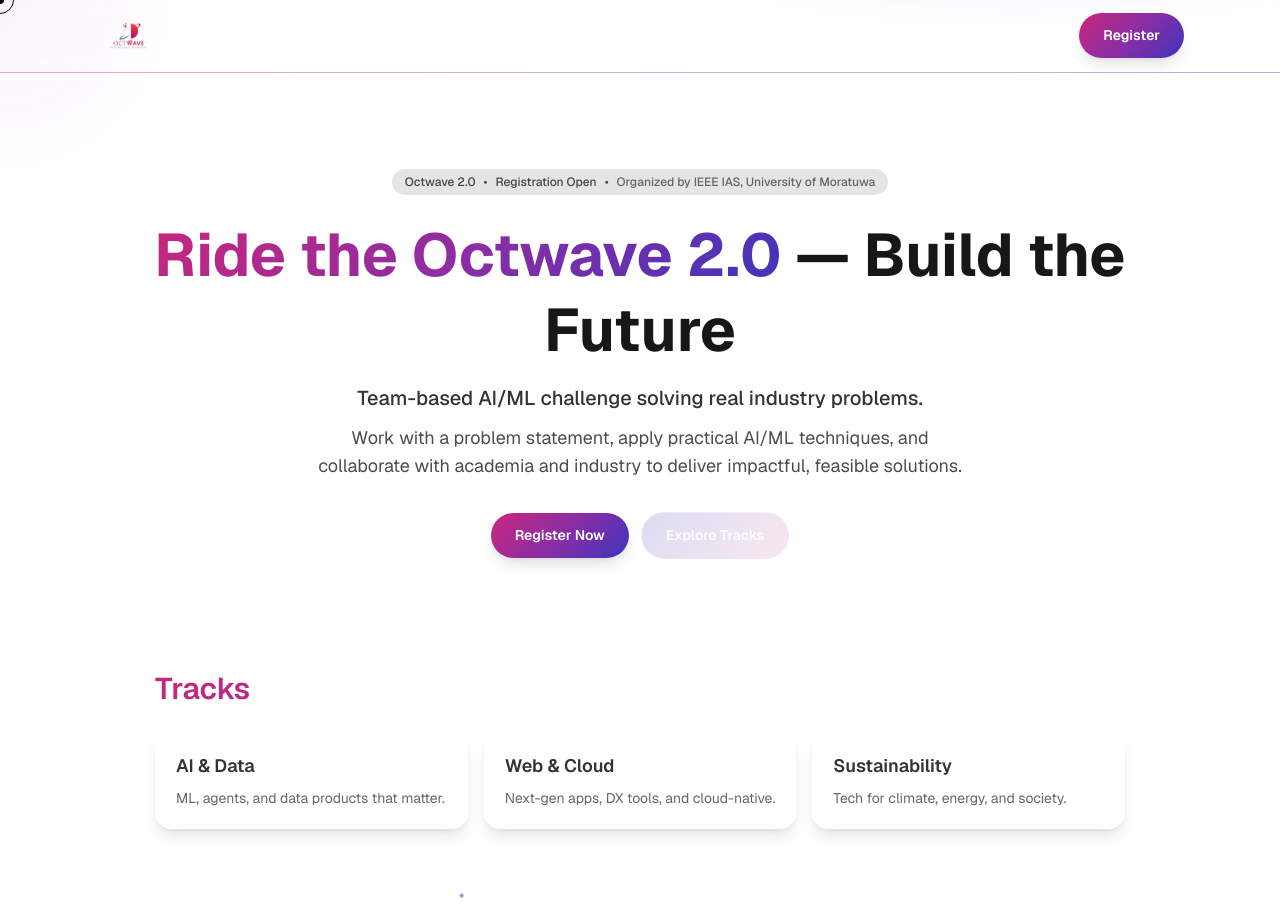
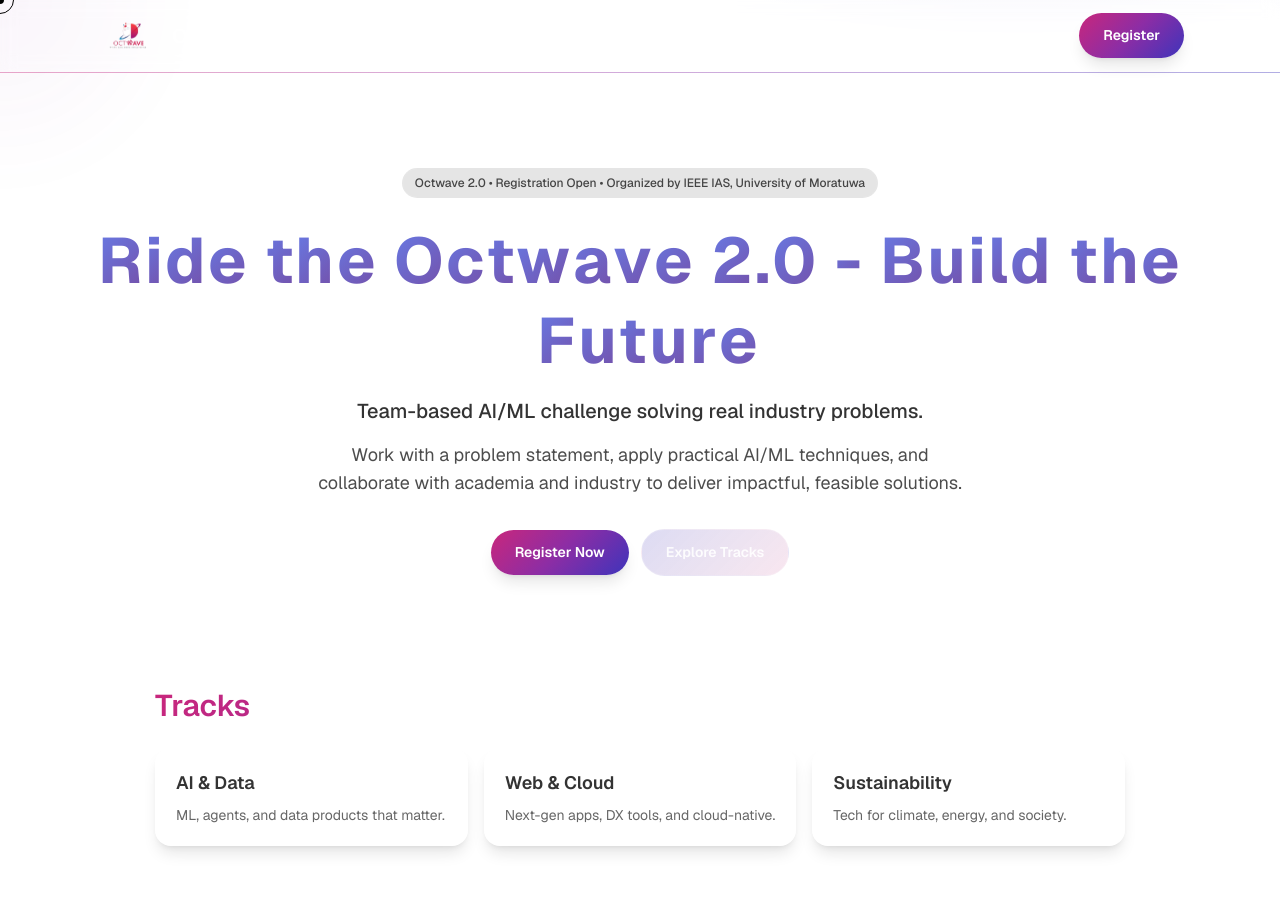
Before and after one commit to renulucshmi/Octwave-2.0, a Next.js app: page / in a window 1280 px wide. Shown: the top 906 px of the page. Built offline with nearby package versions, Linux system fonts and the light colour scheme.

Commit message:
feat: enhance animation and loading experience; optimize component hydration

```diff
--- a/src/app/page.tsx
+++ b/src/app/page.tsx
@@ -1,30 +1,172 @@
+"use client";
 import Image from "next/image";
-import VectorTimeline from "@/components/timeline";
+import dynamic from "next/dynamic";
 import SmoothFollower from "@/components/SmoothFollowercursot";
+import { useEffect, useState } from "react";
+
+// Dynamically import VectorTimeline to avoid hydration issues
+const VectorTimeline = dynamic(() => import("@/components/timeline"), {
+  ssr: false,
+  loading: () => <div className="min-h-[400px] flex items-center justify-center">
+    <div className="animate-pulse text-center">
+      <div className="w-8 h-8 mx-auto mb-2 bg-gradient-to-r from-[var(--octwave-from)] to-[var(--octwave-to)] rounded-full"></div>
+      <p className="text-sm text-black/60 dark:text-white/60">Loading timeline...</p>
+    </div>
+  </div>
+});
+
+// Custom hook for dash animation - made faster
+function useDashAnimation(text: string, letterDelay: number = 100) { // Reduced from 300 to 100
+  const [animationStarted, setAnimationStarted] = useState(false);
+  const [animationComplete, setAnimationComplete] = useState(false);
+  const [showContent, setShowContent] = useState(false);
+
+  useEffect(() => {
+    const timer = setTimeout(() => {
+      setAnimationStarted(true);
+    }, 200); // Reduced from 500 to 200
+
+    return () => clearTimeout(timer);
+  }, []);
+
+  const handleAnimationEnd = () => {
+    setAnimationComplete(true);
+    setTimeout(() => {
+      setShowContent(true);
+    }, 300); // Reduced from 800 to 300
+  };
+
+  return { animationStarted, animationComplete, showContent, handleAnimationEnd };
+}
+
 export default function Home() {
+  const mainHeading = "Ride the Octwave 2.0 - Build the Future";
+  const badgeText = "Octwave 2.0 • Registration Open • Organized by IEEE IAS, University of Moratuwa";
+  const firstParagraph = "Team-based AI/ML challenge solving real industry problems.";
+  const secondParagraph = "Work with a problem statement, apply practical AI/ML techniques, and collaborate with academia and industry to deliver impactful, feasible solutions.";
+
+  const dashAnimation = useDashAnimation(mainHeading);
+
   return (
     <div className="min-h-screen flex flex-col">
+      <style jsx>{`
+        @keyframes dash {
+          0% {
+            transform: skew(-30deg,0deg) translateX(300%) scale(.8);
+            opacity: 1;
+          }
+          40% {
+            transform: skew(10deg,0deg) translateX(100%) scale(.9);
+          }
+          60% {
+            transform: skew(10deg,0deg) translateX(-10px) scale(1.2);
+          }
+          70% {
+            transform: skew(0,0deg) translateX(0) scale(1.3);
+          }
+          75% {
+            transform: skew(0,0deg) translateX(0) scale(1.3);
+          }
+          90% {
+            transform: skew(0,0deg) translateX(0) scale(.85);
+          }
+          100% {
+            transform: translateY(0) scale(1);
+            opacity: 1;
+          }
+        }
+        @keyframes done-animating {
+          0% {
+            transform: scale(1);
+          }
+          50% {
+            transform: scale(1.1);
+          }
+          100% {
+            transform: scale(1);
+          }
+        }
+        .letter {
+          display: inline-block;
+          font-size: clamp(2rem, 8vw, 4rem);
+          color: transparent;
+          background: linear-gradient(135deg, #667eea 0%, #764ba2 100%);
+          -webkit-background-clip: text;
+          background-clip: text;
+          letter-spacing: 2px;
+          font-weight: bold;
+        }
+        .letter.animate {
+          animation: dash 300ms ease-in forwards; /* Reduced from 500ms to 300ms */
+          opacity: 0;
+        }
+        .main-heading.done-animating {
+          animation: done-animating 200ms ease-in; /* Reduced from 300ms to 200ms */
+        }
+      `}</style>
+
       {/* Hero */}
       <header className="section pt-16 pb-20 sm:pt-24 sm:pb-28">
         <SmoothFollower/>
         <div className="text-center">
-          <div className="inline-flex flex-wrap items-center justify-center gap-2 rounded-full px-3 py-1 text-xs font-medium bg-black/10 text-black/70 ring-1 ring-black/10 dark:bg-black/20 dark:text-white/80 dark:ring-white/10">
-            <span>Octwave 2.0</span>
-            <span aria-hidden>•</span>
-            <span>Registration Open</span>
-            <span aria-hidden className="hidden sm:inline">•</span>
-            <span className="opacity-80">Organized by IEEE IAS, University of Moratuwa</span>
+          {/* Badge - appears after dash animation (no typing animation) */}
+          <div
+            className={`inline-flex flex-wrap items-center justify-center gap-2 rounded-full px-3 py-1 text-xs font-medium bg-black/10 text-black/70 ring-1 ring-black/10 dark:bg-black/20 dark:text-white/80 dark:ring-white/10 min-h-[28px] transition-all duration-500 ${
+              dashAnimation.showContent ? 'opacity-100 translate-y-0' : 'opacity-0 translate-y-4'
+            }`}
+          >
+            <span>{badgeText}</span>
           </div>
-          <h1 className="mt-6 text-4xl sm:text-5xl md:text-6xl font-bold leading-tight">
-            <span className="octwave-gradient-text">Ride the Octwave 2.0</span> — Build the Future
+
+          {/* Main Heading with Dash Animation */}
+          <h1 className="mt-6 text-4xl sm:text-5xl md:text-6xl font-bold leading-tight min-h-[3.5rem] sm:min-h-[4rem] md:min-h-[4.5rem]">
+            <div
+              className={`main-heading ${dashAnimation.animationComplete ? 'done-animating' : ''}`}
+              style={{ minHeight: 'inherit' }}
+            >
+              {dashAnimation.animationStarted ? (
+                mainHeading.split('').map((letter, index) => (
+                  <span
+                    key={index}
+                    className={`letter ${dashAnimation.animationStarted ? 'animate' : ''}`}
+                    style={{
+                      animationDelay: `${100 * index}ms`, // Reduced from 300ms to 100ms
+                    }}
+                    onAnimationEnd={index === mainHeading.length - 1 ? dashAnimation.handleAnimationEnd : undefined}
+                  >
+                    {letter === ' ' ? '\u00A0' : letter}
+                  </span>
+                ))
+              ) : (
+                <span className="opacity-0">Ride the Octwave 2.0 — Build the Future</span>
+              )}
+            </div>
           </h1>
-          <p className="mt-4 text-base sm:text-lg md:text-xl text-black/80 dark:text-white/85 max-w-2xl mx-auto font-medium">
-            Team-based AI/ML challenge solving real industry problems.
+
+          {/* First Paragraph - appears after dash animation (no typing animation) */}
+          <p
+            className={`mt-4 text-base sm:text-lg md:text-xl text-black/80 dark:text-white/85 max-w-2xl mx-auto font-medium min-h-[1.5rem] sm:min-h-[1.75rem] md:min-h-[2rem] transition-all duration-500 ${
+              dashAnimation.showContent ? 'opacity-100 translate-y-0' : 'opacity-0 translate-y-4'
+            }`}
+          >
+            {firstParagraph}
           </p>
-          <p className="mt-3 text-sm sm:text-base md:text-lg text-black/70 dark:text-white/80 max-w-2xl mx-auto">
-            Work with a problem statement, apply practical AI/ML techniques, and collaborate with academia and industry to deliver impactful, feasible solutions.
+
+          {/* Second Paragraph - appears after dash animation (no typing animation) */}
+          <p
+            className={`mt-3 text-sm sm:text-base md:text-lg text-black/70 dark:text-white/80 max-w-2xl mx-auto transition-all duration-500 ${
+              dashAnimation.showContent ? 'opacity-100 translate-y-0' : 'opacity-0 translate-y-4'
+            }`}
+          >
+            {secondParagraph}
           </p>
-          <div className="mt-8 flex items-center justify-center gap-3">
+
+          {/* Buttons - appear after animation is complete */}
+          <div
+            className={`mt-8 flex items-center justify-center gap-3 transition-all duration-500 ${
+              dashAnimation.showContent ? 'opacity-100 translate-y-0' : 'opacity-0 translate-y-4'
+            }`}
+          >
             <a href="#register" className="btn-primary">Register Now</a>
             <a href="#tracks" className="btn-ghost">Explore Tracks</a>
           </div>
@@ -143,7 +285,7 @@
         <dl className="mt-6 grid gap-4 md:grid-cols-2">
           {[
             { q: "Who can participate?", a: "Students and professionals worldwide. Teams of up to 4." },
-            { q: "What’s the fee?", a: "Free to join. Limited seats." },
+            { q: "What's the fee?", a: "Free to join. Limited seats." },
             { q: "IP and ownership?", a: "You own your work. Sponsors may offer collaborations." },
             { q: "What do I need?", a: "A laptop, internet, and your ideas." },
           ].map((f) => (
--- a/src/components/SmoothFollowercursot.tsx
+++ b/src/components/SmoothFollowercursot.tsx
@@ -4,17 +4,24 @@
 
 export default function SmoothFollower() {
   const mousePosition = useRef({ x: 0, y: 0 })
-
   const dotPosition = useRef({ x: 0, y: 0 })
   const borderDotPosition = useRef({ x: 0, y: 0 })
 
   const [renderPos, setRenderPos] = useState({ dot: { x: 0, y: 0 }, border: { x: 0, y: 0 } })
   const [isHovering, setIsHovering] = useState(false)
+  const [isMounted, setIsMounted] = useState(false)
 
   const DOT_SMOOTHNESS = 0.2
   const BORDER_DOT_SMOOTHNESS = 0.1
 
   useEffect(() => {
+    // Set mounted to true after component mounts to avoid hydration mismatch
+    setIsMounted(true)
+  }, [])
+
+  useEffect(() => {
+    if (!isMounted) return
+
     const handleMouseMove = (e: MouseEvent) => {
       mousePosition.current = { x: e.clientX, y: e.clientY }
     }
@@ -65,9 +72,12 @@
 
       cancelAnimationFrame(animationId)
     }
-  }, [])
+  }, [isMounted])
 
-  if (typeof window === "undefined") return null
+  // Don't render anything until mounted to avoid hydration mismatch
+  if (!isMounted) {
+    return null
+  }
 
   return (
     <div className="pointer-events-none fixed inset-0 z-50">
--- a/src/components/timeline.tsx
+++ b/src/components/timeline.tsx
@@ -11,6 +11,30 @@
   iconPath: string;
   dataPoints: number[];
 }
+
+// Deterministic particle positions to avoid hydration mismatch
+const particleConfigs = [
+  { left: 64.59, top: 57.02, color: 'var(--octwave-from)', delay: 2.56, duration: 3.73 },
+  { left: 9.79, top: 35.13, color: 'var(--octwave-via)', delay: 0.71, duration: 2.29 },
+  { left: 12.92, top: 0.34, color: 'var(--octwave-to)', delay: 2.27, duration: 3.74 },
+  { left: 85.21, top: 78.45, color: 'var(--octwave-from)', delay: 1.32, duration: 2.88 },
+  { left: 33.67, top: 92.12, color: 'var(--octwave-via)', delay: 0.89, duration: 3.15 },
+  { left: 72.14, top: 23.89, color: 'var(--octwave-to)', delay: 1.95, duration: 2.67 },
+  { left: 18.45, top: 65.34, color: 'var(--octwave-from)', delay: 0.45, duration: 3.42 },
+  { left: 91.23, top: 12.67, color: 'var(--octwave-via)', delay: 2.78, duration: 2.91 },
+  { left: 45.78, top: 88.21, color: 'var(--octwave-to)', delay: 1.67, duration: 3.28 },
+  { left: 67.89, top: 45.67, color: 'var(--octwave-from)', delay: 0.23, duration: 2.54 },
+  { left: 23.45, top: 71.23, color: 'var(--octwave-via)', delay: 2.12, duration: 3.67 },
+  { left: 89.12, top: 34.56, color: 'var(--octwave-to)', delay: 1.44, duration: 2.76 },
+  { left: 56.78, top: 89.34, color: 'var(--octwave-from)', delay: 0.78, duration: 3.21 },
+  { left: 12.34, top: 56.78, color: 'var(--octwave-via)', delay: 2.45, duration: 2.89 },
+  { left: 78.90, top: 23.45, color: 'var(--octwave-to)', delay: 1.23, duration: 3.45 },
+  { left: 34.56, top: 67.89, color: 'var(--octwave-from)', delay: 0.56, duration: 2.98 },
+  { left: 90.12, top: 45.23, color: 'var(--octwave-via)', delay: 2.34, duration: 3.12 },
+  { left: 45.67, top: 78.90, color: 'var(--octwave-to)', delay: 1.78, duration: 2.65 },
+  { left: 67.34, top: 12.56, color: 'var(--octwave-from)', delay: 0.67, duration: 3.78 },
+  { left: 23.78, top: 89.67, color: 'var(--octwave-via)', delay: 2.89, duration: 2.43 }
+];
 
 const timelineEvents: TimelineEvent[] = [
   {
@@ -60,8 +84,15 @@
   const [visibleItems, setVisibleItems] = useState<number[]>([]);
   const [mousePosition, setMousePosition] = useState({ x: 0, y: 0 });
   const [time, setTime] = useState(0);
+  const [isMounted, setIsMounted] = useState(false);
 
   useEffect(() => {
+    setIsMounted(true);
+  }, []);
+
+  useEffect(() => {
+    if (!isMounted) return;
+
     const observer = new IntersectionObserver(
       (entries) => {
         entries.forEach((entry) => {
@@ -78,23 +109,27 @@
     elements.forEach(el => observer.observe(el));
 
     return () => observer.disconnect();
-  }, []);
+  }, [isMounted]);
 
   useEffect(() => {
+    if (!isMounted) return;
+
     const handleMouseMove = (e: MouseEvent) => {
       setMousePosition({ x: e.clientX, y: e.clientY });
     };
 
     window.addEventListener('mousemove', handleMouseMove);
     return () => window.removeEventListener('mousemove', handleMouseMove);
-  }, []);
+  }, [isMounted]);
 
   useEffect(() => {
+    if (!isMounted) return;
+
     const interval = setInterval(() => {
       setTime(prev => prev + 0.01);
     }, 16);
     return () => clearInterval(interval);
-  }, []);
+  }, [isMounted]);
 
   return (
     <div className="min-h-screen overflow-hidden relative" >
@@ -120,17 +155,17 @@
 
       {/* Floating Particles */}
       <div className="absolute inset-0 pointer-events-none">
-        {[...Array(20)].map((_, i) => (
+        {particleConfigs.map((particle, i) => (
           <div
             key={i}
             className="absolute w-1 h-1 rounded-full animate-pulse"
             style={{
-              left: `${Math.random() * 100}%`,
-              top: `${Math.random() * 100}%`,
-              backgroundColor: i % 3 === 0 ? 'var(--octwave-from)' : i % 3 === 1 ? 'var(--octwave-via)' : 'var(--octwave-to)',
-              animationDelay: `${Math.random() * 3}s`,
-              animationDuration: `${2 + Math.random() * 2}s`,
-              transform: `translate(${Math.sin(time + i) * 20}px, ${Math.cos(time + i) * 20}px)`,
+              left: `${particle.left}%`,
+              top: `${particle.top}%`,
+              backgroundColor: particle.color,
+              animationDelay: `${particle.delay}s`,
+              animationDuration: `${particle.duration}s`,
+              transform: isMounted ? `translate(${Math.sin(time + i) * 20}px, ${Math.cos(time + i) * 20}px)` : 'translate(0px, 0px)',
               opacity: 0.6
             }}
           />
```
